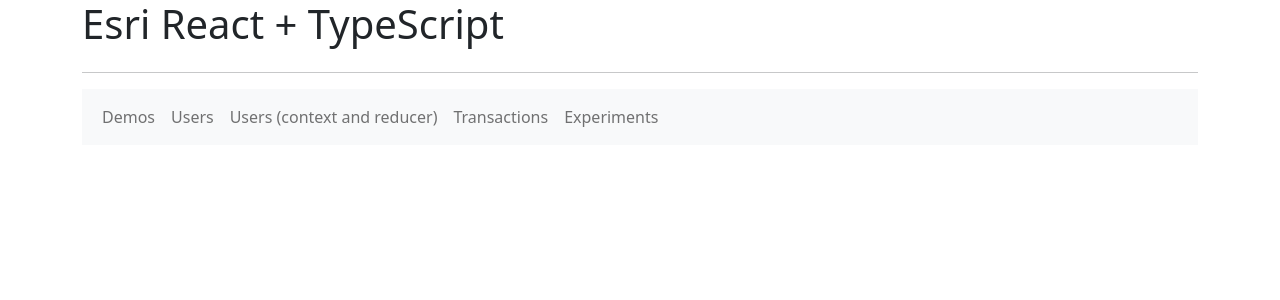
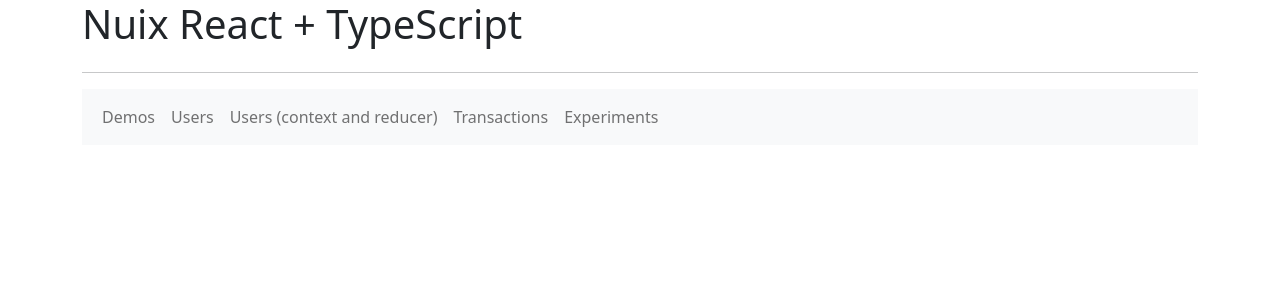
Before and after one commit to speedingplanet/nuix-ts-redux, a React (Create React App) app: page / in a window 1280 px wide. Shown: the top 300 px of the page. Built offline with nearby package versions, Linux system fonts and the light colour scheme.

Commit message:
Clean up reference

```diff
--- a/src/App.tsx
+++ b/src/App.tsx
@@ -15,7 +15,7 @@
       <main className="container">
         <header className="row">
           <div className="col">
-            <h1>Esri React + TypeScript</h1>
+            <h1>Nuix React + TypeScript</h1>
           </div>
         </header>
         <hr />
```
